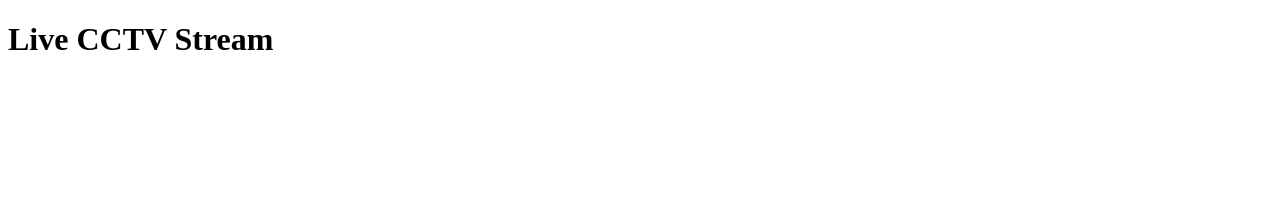
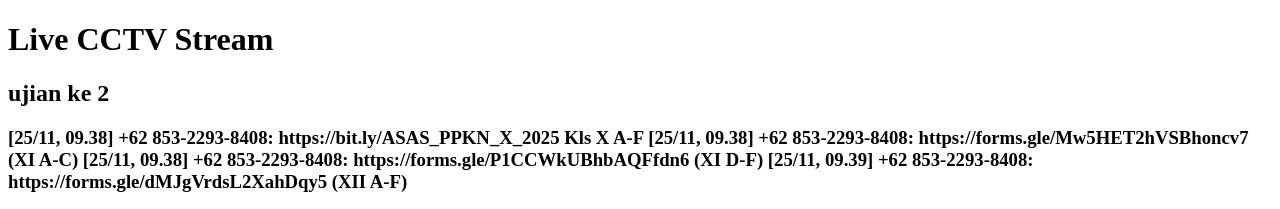
Before and after one commit to fahmi959/cctv_backend_fahmi, a website: page public/index.html in a window 1280 px wide. Drawn offline with nearby package versions, Linux system fonts and the light colour scheme.

Commit message:
Update index.html

```diff
--- a/public/index.html
+++ b/public/index.html
@@ -11,6 +11,17 @@
 </head>
 <body>
     <h1>Live CCTV Stream</h1>
+
+<h2> ujian ke 2</h2>
+    <h3>
+[25/11, 09.38] +62 853-2293-8408: https://bit.ly/ASAS_PPKN_X_2025 Kls X A-F
+[25/11, 09.38] +62 853-2293-8408: https://forms.gle/Mw5HET2hVSBhoncv7 (XI A-C)
+[25/11, 09.38] +62 853-2293-8408: https://forms.gle/P1CCWkUBhbAQFfdn6 (XI D-F)
+[25/11, 09.39] +62 853-2293-8408: https://forms.gle/dMJgVrdsL2XahDqy5 (XII A-F)
+
+    </h3>
+
+
 <video id="videoElement" width="640" height="480" autoplay></video>
 <script>
     // URL HLS stream yang dikirim dari server atau aplikasi
```
